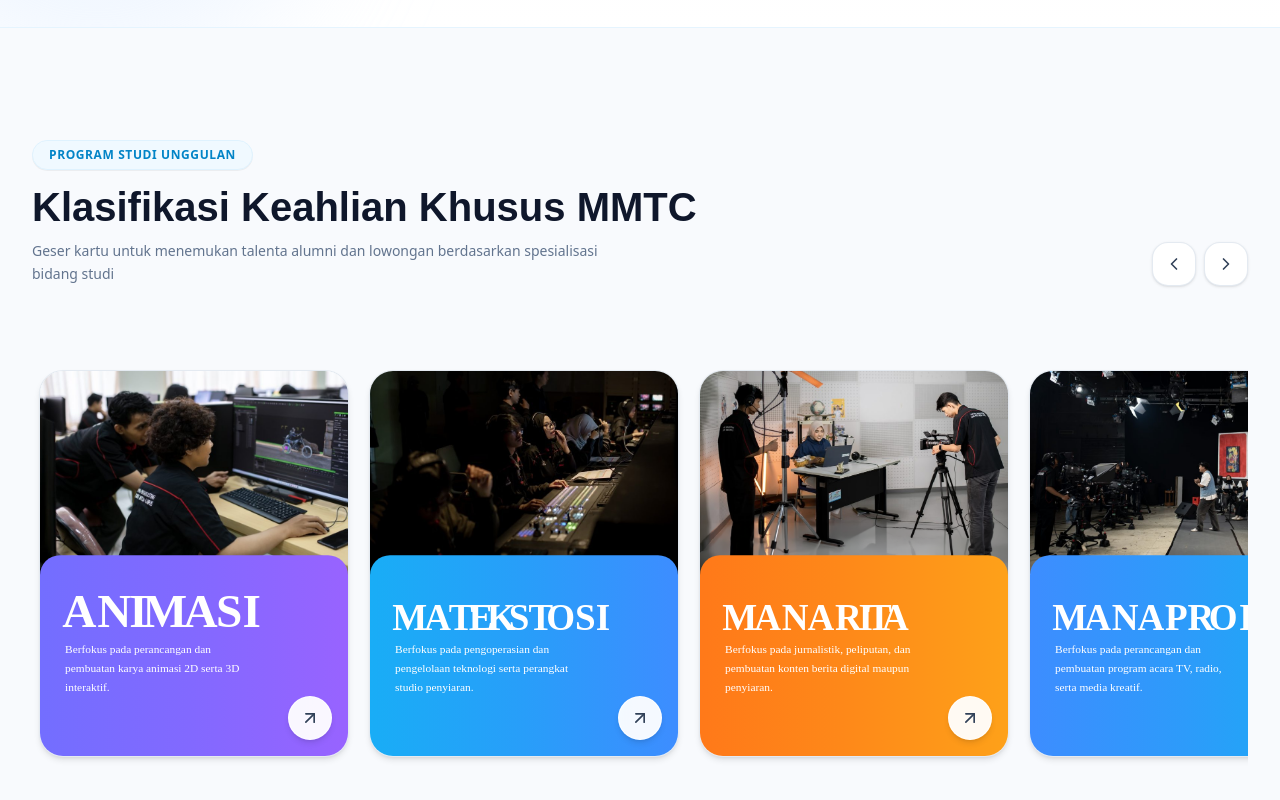
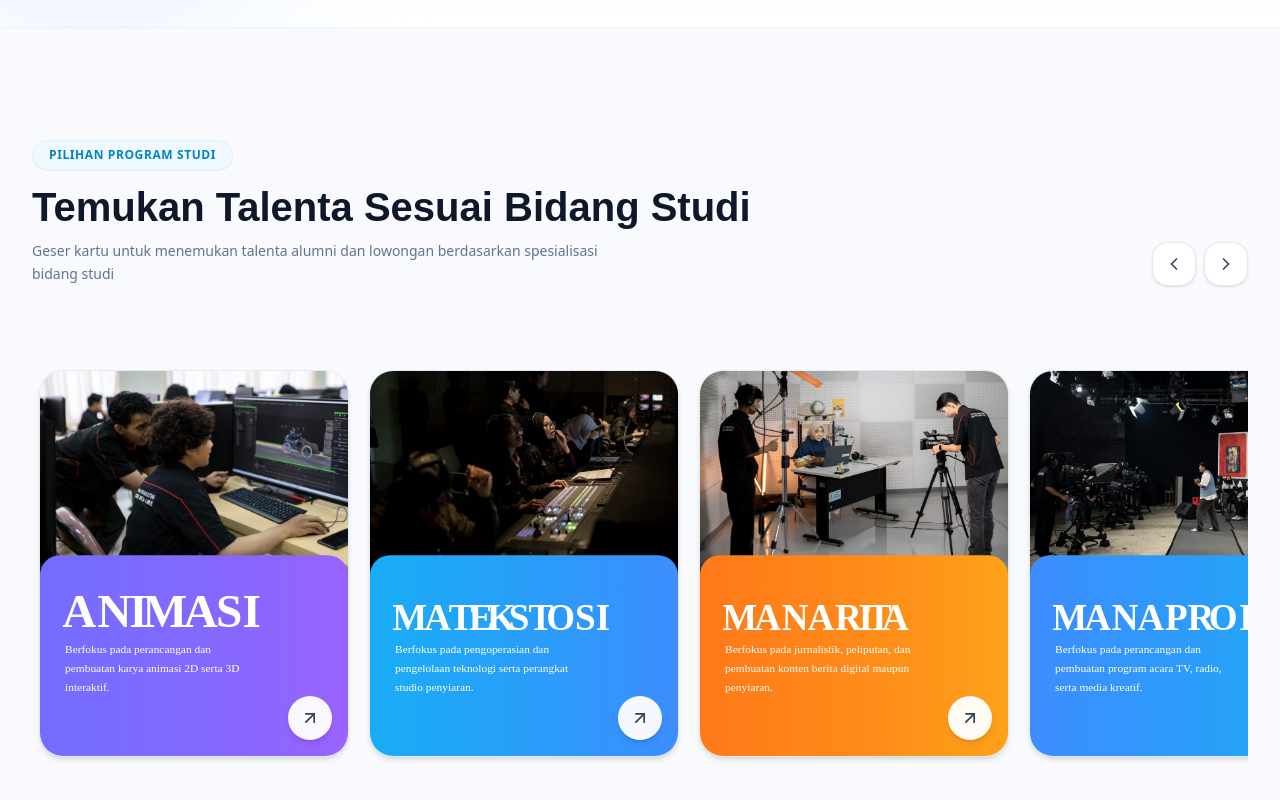
Before and after one commit to farhanditof-max/WebsiteAlumniSTMM, a Next.js app: page / in a window 1280 px wide. Shown: the part 843-1643 px from the top of the page. Built offline with nearby package versions, Linux system fonts and the light colour scheme; no server answers.

Commit message:
chore(ui): update prodi section badge and headline copywriting

```diff
--- a/src/app/page.tsx
+++ b/src/app/page.tsx
@@ -457,10 +457,10 @@ export default function HomePage() {
             <div className="flex flex-col sm:flex-row sm:items-end justify-between gap-6 mb-10 sm:mb-12">
               <div>
                 <span className="inline-block text-xs font-bold uppercase tracking-wider text-[#0284c7] bg-sky-50 px-4 py-1.5 rounded-full border border-sky-100 shadow-2xs mb-3">
-                  Program Studi Unggulan
+                  PILIHAN PROGRAM STUDI
                 </span>
                 <h2 className="text-2xl sm:text-4xl lg:text-[40px] font-bold text-slate-900 leading-tight">
-                  Klasifikasi Keahlian Khusus MMTC
+                  Temukan Talenta Sesuai Bidang Studi
                 </h2>
                 <p className="text-xs sm:text-sm text-slate-500 max-w-xl mt-2 leading-relaxed">
                   Geser kartu untuk menemukan talenta alumni dan lowongan berdasarkan spesialisasi bidang studi
```
